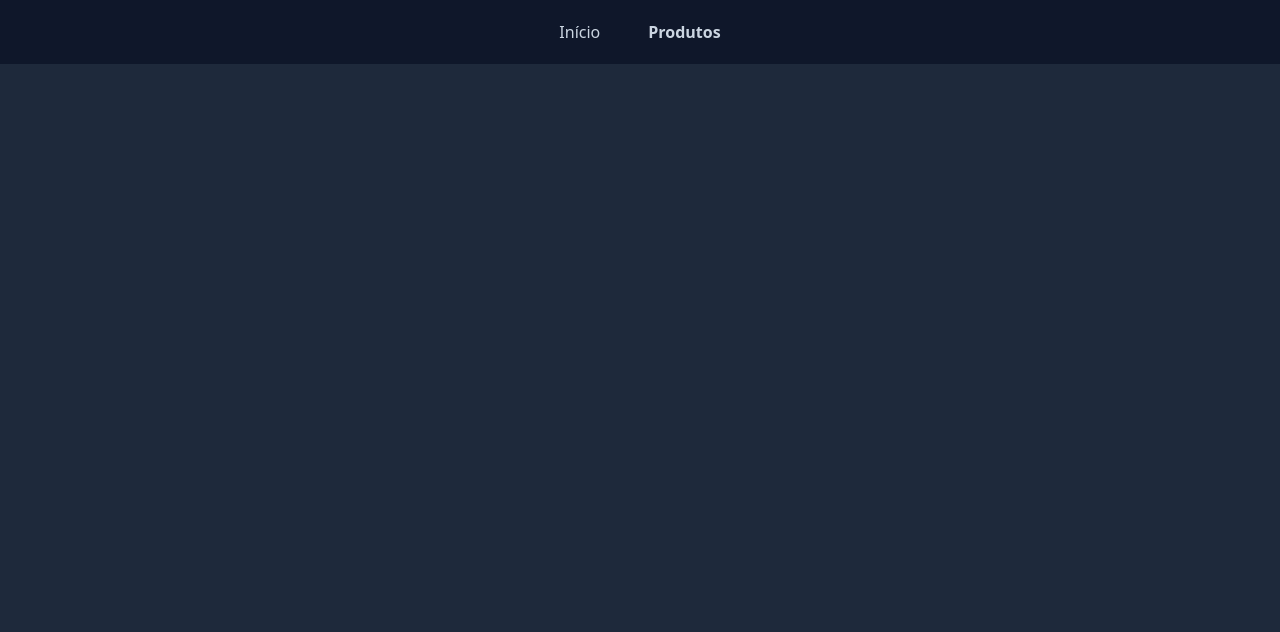
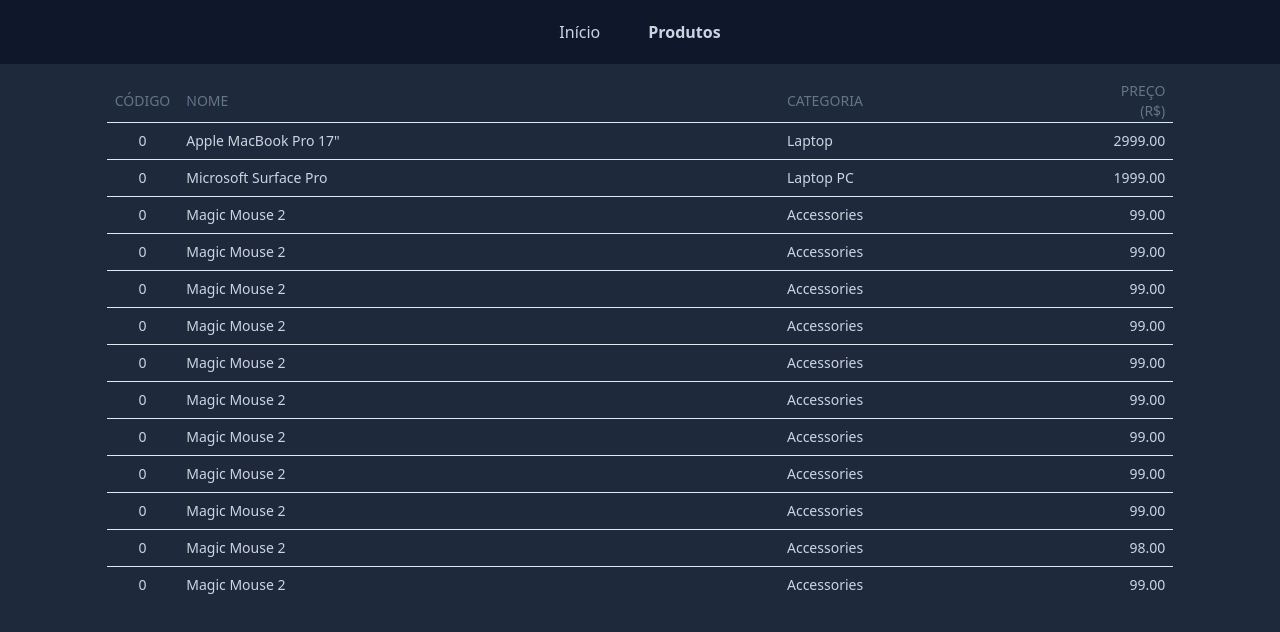
Before and after one commit to jpscortez/mjs-storemgm-sys, a React (Vite) app in the folder mjs-front-end/: page /Products in a window 1280 px wide. Shown: the top 632 px of the page. Built offline with nearby package versions, Linux system fonts and the light colour scheme.

Commit message:
basic table visuals

```diff
--- a/mjs-front-end/src/Pages/Products/components/ProductsTable.tsx
+++ b/mjs-front-end/src/Pages/Products/components/ProductsTable.tsx
@@ -1,4 +1,4 @@
-import { useState } from "react"
+import { Table, TableBody, TableCell, TableHead, TableHeader, TableRow } from "@/components/ui/table"
 
 interface ProductsTableProps {
   products: any[]
@@ -7,6 +7,25 @@
 export default function ProductsTable({ products }: ProductsTableProps) {
 
   return (
-    <></>
+    <Table>
+      <TableHeader>
+        <TableRow className="uppercase">
+          <TableHead className="w-6 text-center">Código</TableHead>
+          <TableHead>Nome</TableHead>
+          <TableHead className="w-18">Categoria</TableHead>
+          <TableHead className="w-12 text-right">Preço (R$)</TableHead>
+        </TableRow>
+      </TableHeader>
+      <TableBody>
+        {products.map((product, i) => (
+          <TableRow key={i}>
+            <TableCell className="font-medium text-center">{product.code}</TableCell>
+            <TableCell>{product.name}</TableCell>
+            <TableCell>{product.category}</TableCell>
+            <TableCell className="text-right">{product.price.toFixed(2)}</TableCell>
+          </TableRow>
+        ))}
+      </TableBody>
+    </Table>
   )
 }
```
